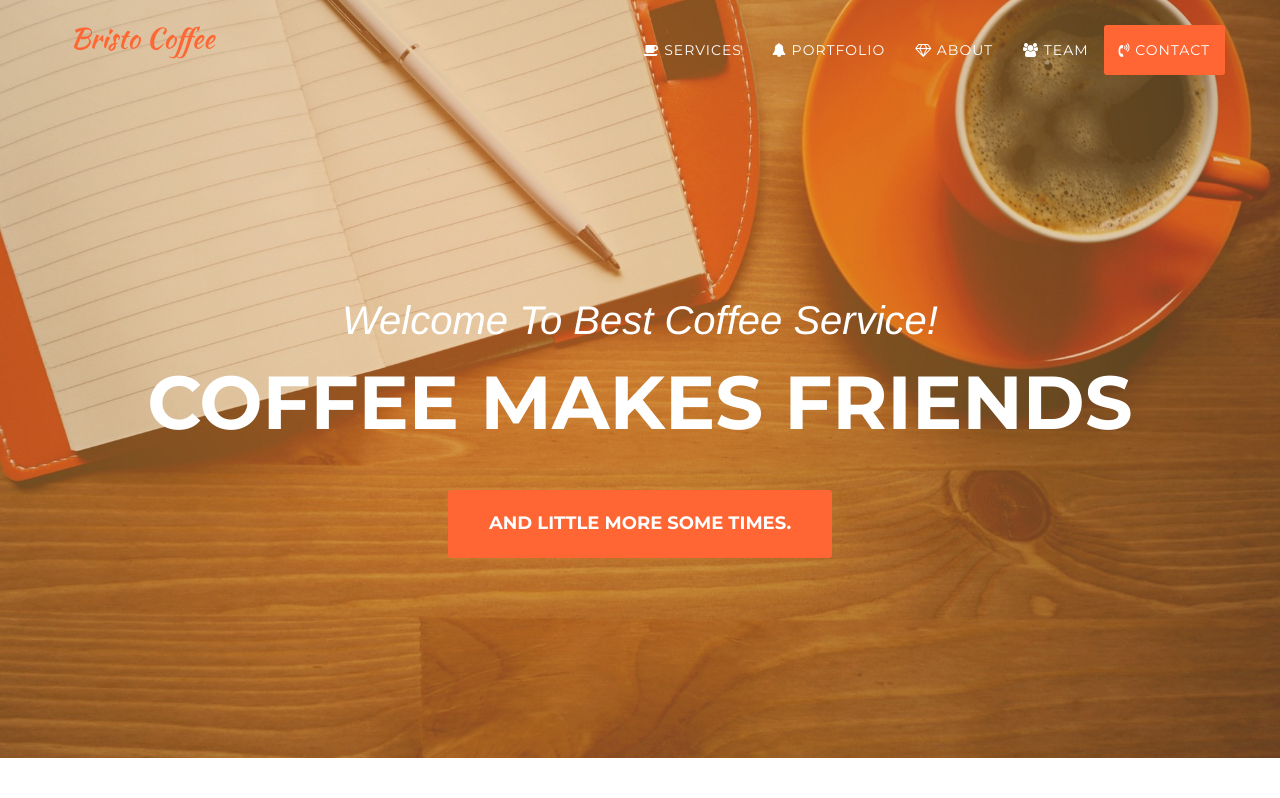
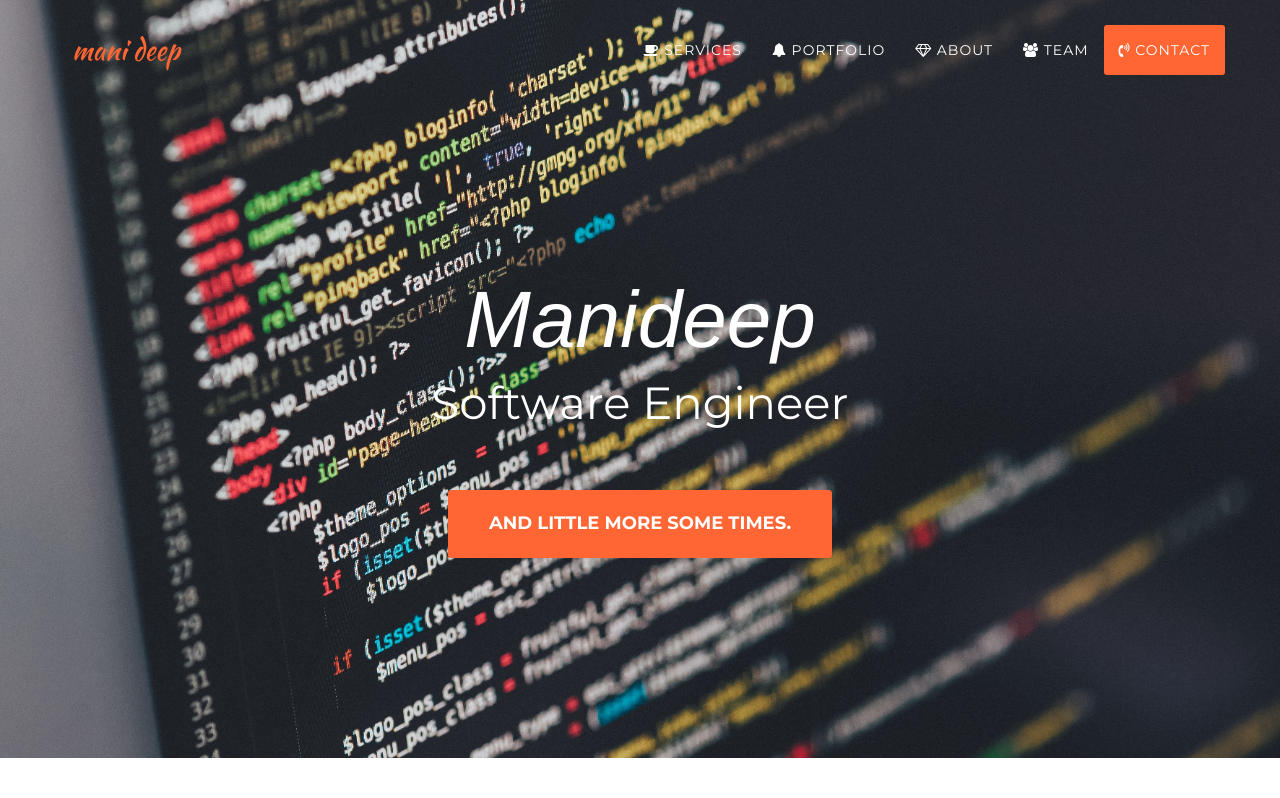
Before and after one commit to manideep323/blog, a PHP site: page / in a window 1280 px wide. Shown: the top 798 px of the page. Run offline with PHP 8.4, Linux system fonts and the light colour scheme; some libraries are stand-ins or nearby versions; some web fonts are replaced.

Commit message:
brand changed

```diff
--- a/css/agency.css
+++ b/css/agency.css
@@ -264,15 +264,15 @@ header .intro-text .intro-heading {
   header .intro-text .intro-lead-in {
     font-family: "Droid Serif", "Helvetica Neue", Helvetica, Arial, sans-serif;
     font-style: italic;
-    font-size: 40px;
+    font-size: 80px;
     line-height: 40px;
     margin-bottom: 25px;
   }
   header .intro-text .intro-heading {
     font-family: "Montserrat", "Helvetica Neue", Helvetica, Arial, sans-serif;
-    text-transform: uppercase;
-    font-weight: 700;
-    font-size: 75px;
+    text-transform: capitalize;
+    font-weight: 100;
+    font-size: 45px;
     line-height: 75px;
     margin-bottom: 50px;
   }
--- a/index.html
+++ b/index.html
@@ -9,7 +9,7 @@
     <meta name="description" content="">
     <meta name="author" content="">
 
-    <title>A Corporate Template</title>
+    <title>manideep</title>
 
     <!-- Bootstrap Core CSS -->
     <link href="vendor/bootstrap/css/bootstrap.min.css" rel="stylesheet">
@@ -44,7 +44,7 @@
                 <button type="button" class="navbar-toggle" data-toggle="collapse" data-target="#bs-example-navbar-collapse-1">
                     <span class="sr-only">Toggle navigation</span> Menu <i class="fa fa-bars"></i>
                 </button>
-                <a class="navbar-brand page-scroll animated infinite bounce" href="#page-top">Bristo Coffee</a>
+                <a class="navbar-brand page-scroll animated infinite rubberBand" href="#page-top">mani deep</a>
             </div>
 
             <!-- Collect the nav links, forms, and other content for toggling -->
@@ -84,8 +84,8 @@
     <header>
         <div class="container">
             <div class="intro-text">
-                <div class="intro-lead-in">Welcome To Best Coffee Service!</div>
-                <div class="intro-heading">Coffee Makes Friends</div>
+                <div class="intro-lead-in">Manideep</div>
+                <div class="intro-heading">Software Engineer</div>
                 <a href="#services" class="page-scroll btn btn-xl animated swing">and little more Some times.</a>
             </div>
         </div>
```
Also changed, not shown: img/header-bg.jpg, img/header-bg_.jpg (added).
